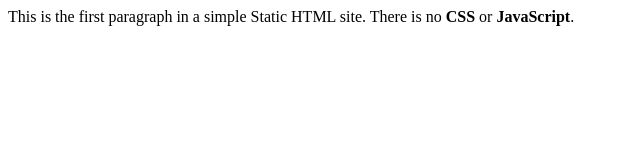
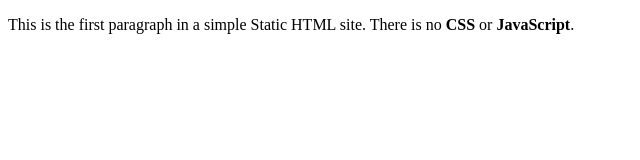
Before and after one commit to DaniellaAba/Capstone, a plain HTML site: page index.html in a window 1280 px wide. Shown: the whole page, without its empty margins (0-640 px from the left). Drawn offline with Linux system fonts and the light colour scheme.

Commit message:
lint again

```diff
--- a/index.html
+++ b/index.html
@@ -4,6 +4,6 @@
         <title>Static HTML Site</title>
       </head>
       <body>
-        <ps>This is the first paragraph in a simple Static HTML site. There is no <strong>CSS</strong> or <strong>JavaScript</strong>.</ps>
+        <p>This is the first paragraph in a simple Static HTML site. There is no <strong>CSS</strong> or <strong>JavaScript</strong>.</p>
       </body>
     </html>
```
